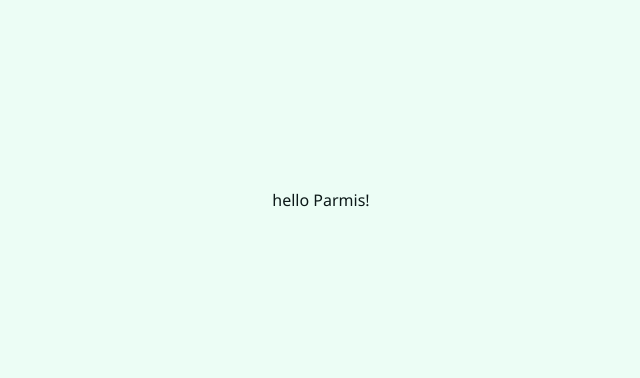
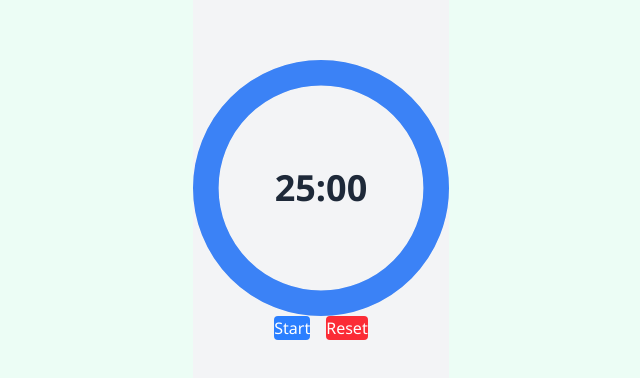
Before and after one commit to hosseinshamlooo/pomodoro_timer_v1.1, a React (Vite) app: page / in a window 1280 px wide. Shown: the part 200-578 px from the top of the page, without its empty margins (319-959 px from the left). Built offline with nearby package versions, Linux system fonts and the light colour scheme.

Commit message:
added circular timer

```diff
--- a/src/ui/App.tsx
+++ b/src/ui/App.tsx
@@ -1,9 +1,10 @@
 import React from "react";
+import Timer from "./timer";
 
 const App = () => {
   return (
     <div>
-      <h1>hello Parmis!</h1>
+      <Timer />
     </div>
   );
 };
--- /dev/null
+++ b/src/ui/Timer.tsx
@@ -0,0 +1,93 @@
+import React, { useEffect, useState } from "react";
+
+const FULL_DASH_ARRAY = 283; // full circle circumference
+const TIME_LIMIT = 25 * 60; // 25 minutes in seconds
+
+const Timer = () => {
+  const [secondsLeft, setSecondsLeft] = useState(TIME_LIMIT);
+  const [isRunning, setIsRunning] = useState(false);
+
+  const formatTime = (time: number) => {
+    const minutes = Math.floor(time / 60);
+    const seconds = time % 60;
+    return `${String(minutes).padStart(2, "0")}:${String(seconds).padStart(
+      2,
+      "0"
+    )}`;
+  };
+
+  const calculateProgress = () => {
+    const rawTimeFraction = secondsLeft / TIME_LIMIT;
+    return (rawTimeFraction * FULL_DASH_ARRAY).toFixed(0);
+  };
+
+  useEffect(() => {
+    let interval: NodeJS.Timeout | null = null;
+    if (isRunning) {
+      interval = setInterval(() => {
+        setSecondsLeft((prev) => (prev > 0 ? prev - 1 : 0));
+      }, 1000);
+    }
+    return () => {
+      if (interval) clearInterval(interval);
+    };
+  }, [isRunning]);
+
+  const toggleTimer = () => setIsRunning((prev) => !prev);
+  const resetTimer = () => {
+    setSecondsLeft(TIME_LIMIT);
+    setIsRunning(false);
+  };
+
+  return (
+    <div className="flex flex-col items-center justify-center h-screen bg-gray-100">
+      <div className="relative w-64 h-64">
+        <svg
+          className="transform -rotate-90"
+          width="100%"
+          height="100%"
+          viewBox="0 0 100 100"
+        >
+          <circle
+            cx="50"
+            cy="50"
+            r="45"
+            stroke="#e5e7eb" // Tailwind's gray-200
+            strokeWidth="10"
+            fill="none"
+          />
+          <circle
+            cx="50"
+            cy="50"
+            r="45"
+            stroke="#3b82f6" // Tailwind's blue-500
+            strokeWidth="10"
+            fill="none"
+            strokeDasharray={FULL_DASH_ARRAY}
+            strokeDashoffset={FULL_DASH_ARRAY - Number(calculateProgress())}
+            strokeLinecap="round"
+          />
+        </svg>
+        <div className="absolute inset-0 flex items-center justify-center text-4xl font-bold text-gray-800">
+          {formatTime(secondsLeft)}
+        </div>
+      </div>
+      <div className="flex gap-4 mt-6">
+        <button
+          onClick={toggleTimer}
+          className="px-6 py-2 bg-blue-500 text-white rounded hover:bg-blue-600 transition"
+        >
+          {isRunning ? "Pause" : "Start"}
+        </button>
+        <button
+          onClick={resetTimer}
+          className="px-6 py-2 bg-red-500 text-white rounded hover:bg-red-600 transition"
+        >
+          Reset
+        </button>
+      </div>
+    </div>
+  );
+};
+
+export default Timer;
```
